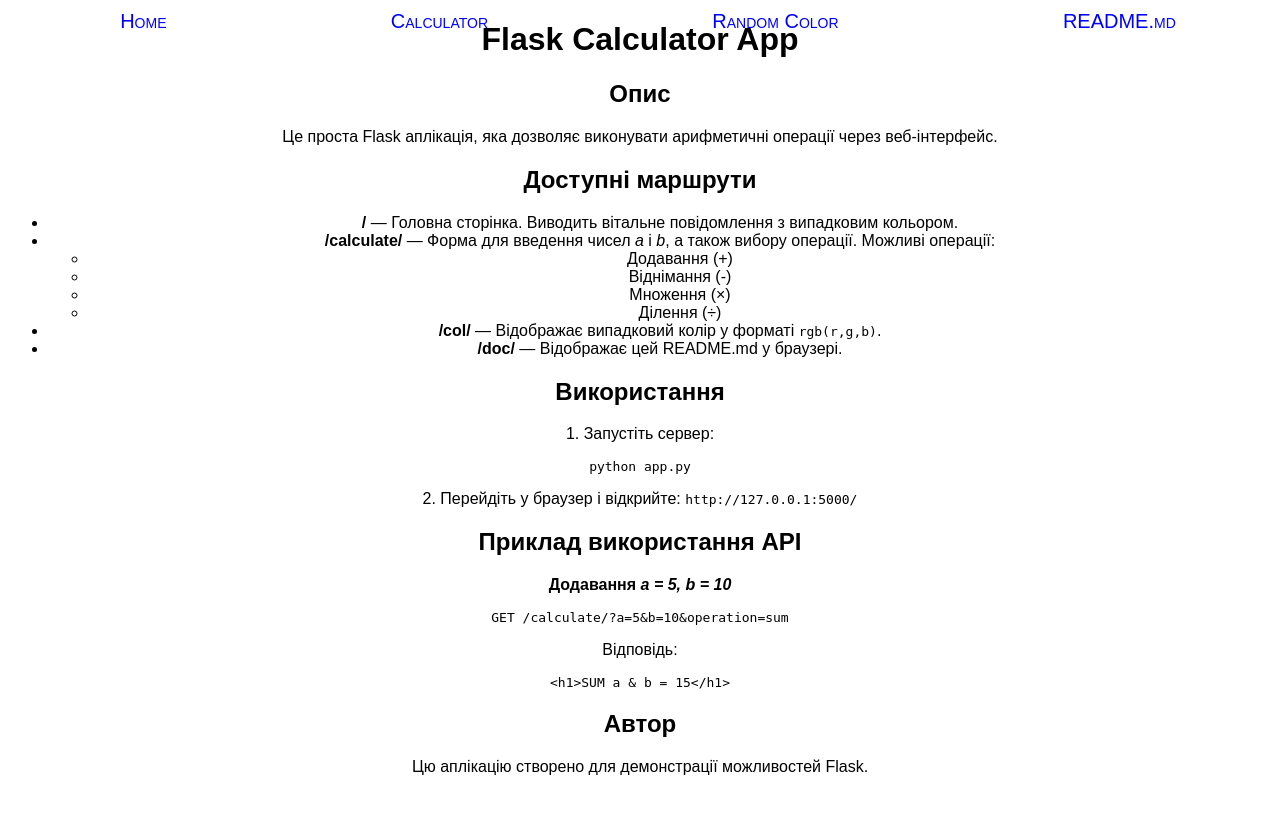
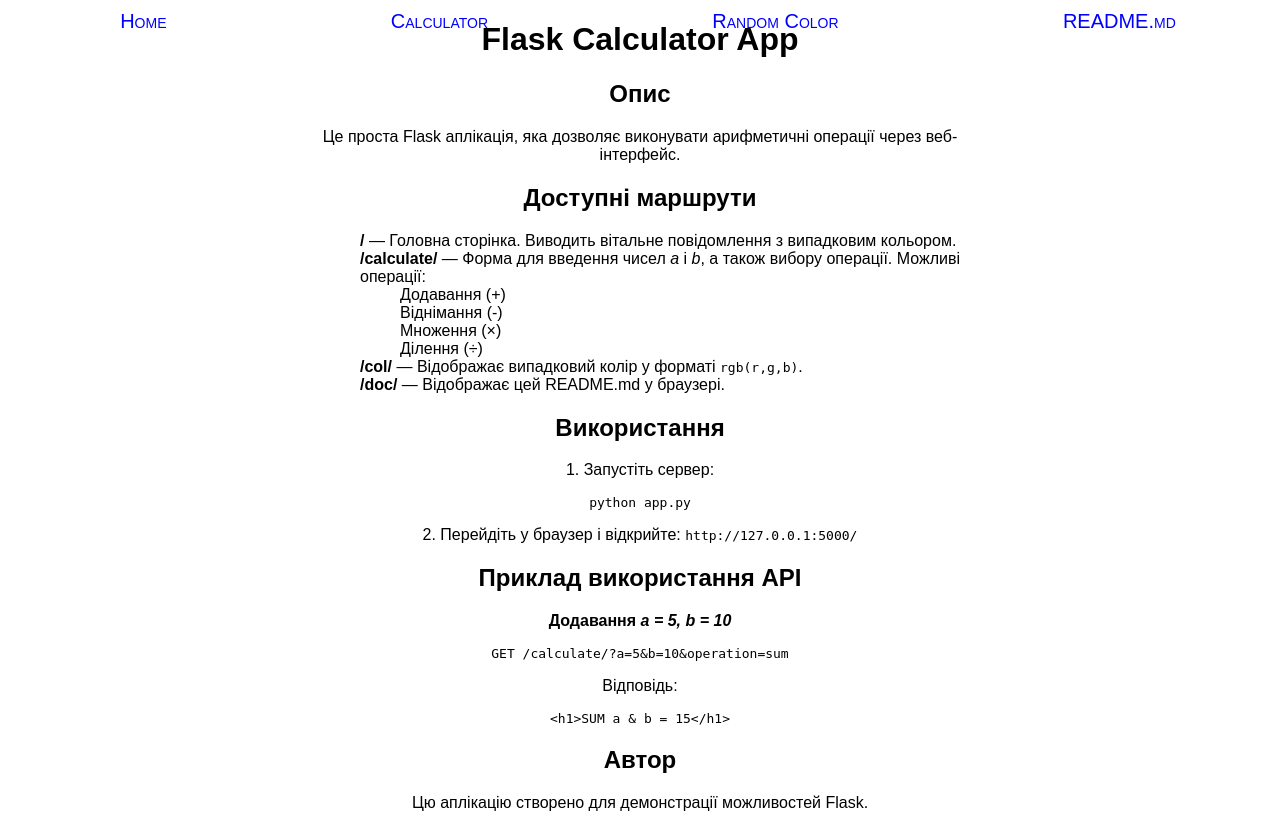
Before and after one commit to zoyaya17/python1, a Flask app: page /doc/ in a window 1280 px wide. Before the commit the page ends 775 px from the top, so only its background shows below. Run offline with Flask 3, Linux system fonts and the light colour scheme.

Commit message:
update styles

```diff
--- a/templates/navigation.html
+++ b/templates/navigation.html
@@ -62,7 +62,7 @@
     </div>
 
     {% if form %}
-    <form action="/calculate/" method="get">
+    <form action="/calculate/" method="get" class="content">
         <label for="a">Enter a:</label>
         <input type="number" name="a" id="a" required>
 
--- a/templates/readme.html
+++ b/templates/readme.html
@@ -1,3 +1,15 @@
+<style>
+    ul {
+        text-align: left;
+        list-style: none;
+    }
+    .doc {
+        width: 80vmin;
+        margin: 0 auto;
+    }
+</style>
+
+<div class="doc">
     <h1>Flask Calculator App</h1>
 
     <h2>Опис</h2>
@@ -32,3 +44,4 @@
 
     <h2>Автор</h2>
     <p>Цю аплікацію створено для демонстрації можливостей Flask.</p>
+</div>
```
Lines whose indentation alone changed are shown as unchanged.
